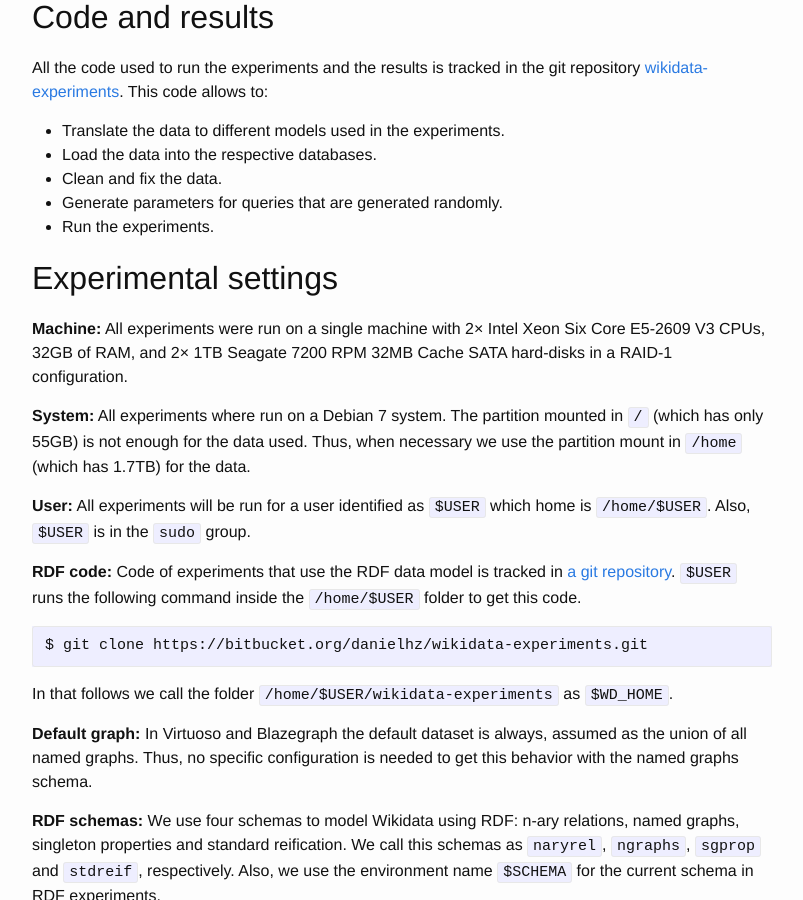
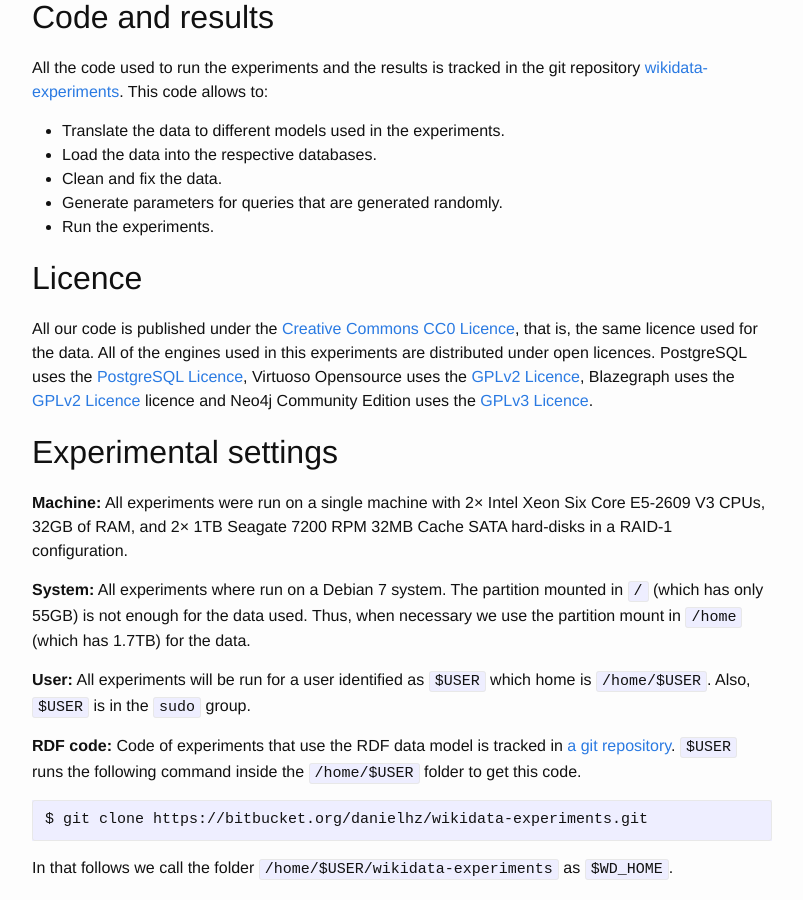
Before and after one commit to danielhz/wquery-docs, a Jekyll site: the page built from index.md, in a window 1280 px wide and 900 px high, scrolled down 423 px. Shown: the whole window, without its empty margins (238-1041 px from the left). Built offline with Jekyll 4.4.1, drawn with Linux system fonts in a browser that asks for light colours.

Commit message:
Adding licences.

```diff
--- a/index.md
+++ b/index.md
@@ -34,6 +34,20 @@ This code allows to:
 * Clean and fix the data.
 * Generate parameters for queries that are generated randomly.
 * Run the experiments.
+
+# Licence
+
+All our code is published under the
+[Creative Commons CC0 Licence](https://creativecommons.org/publicdomain/zero/1.0/), that is, the same licence
+used for the data. All of the engines used in this experiments are
+distributed under open licences. PostgreSQL uses the
+[PostgreSQL Licence](https://opensource.org/licenses/postgresql),
+Virtuoso Opensource uses the
+[GPLv2 Licence](https://github.com/openlink/virtuoso-opensource/blob/develop/7/LICENSE),
+Blazegraph uses the
+[GPLv2 Licence](https://www.blazegraph.com/services/blazegraph-licensing/)
+licence and Neo4j Community Edition uses the
+[GPLv3 Licence](http://neo4j.com/licensing/).
 
 # Experimental settings
 
```
